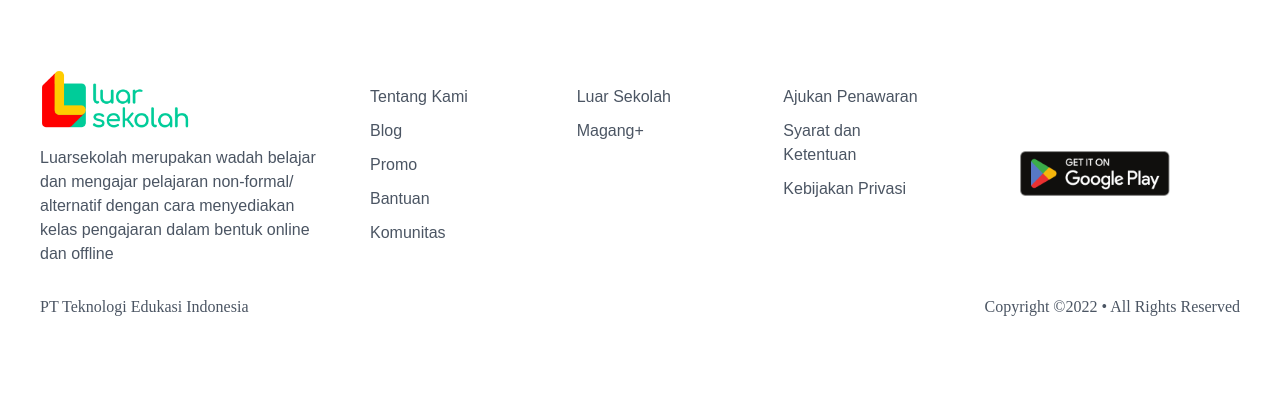
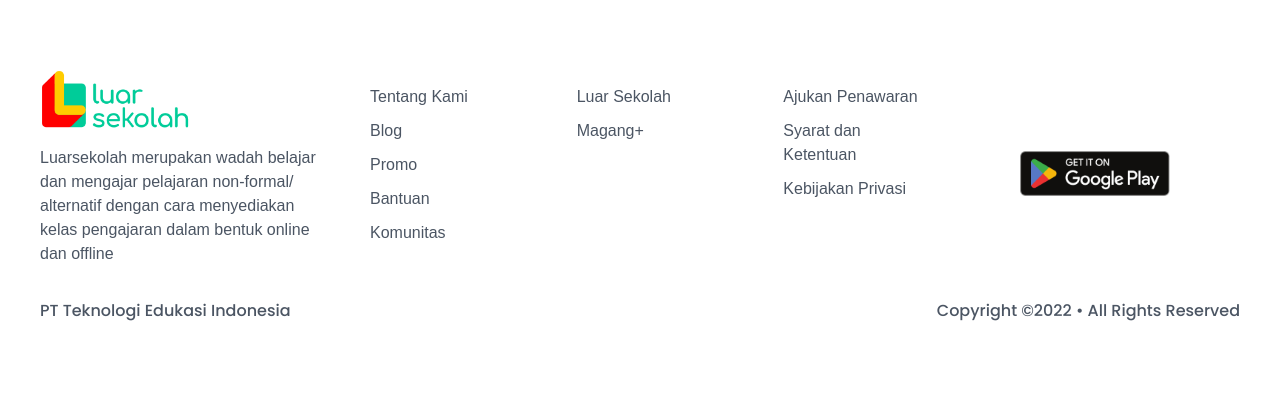
Before and after one commit to hoesnial/group-2a, a PHP site: page /group-2a/kegiatan/index.php in a window 1280 px wide. Shown: the part 3248-3657 px from the top of the page. Before the commit the page ends 3564 px from the top, so only its background shows below. Run offline with PHP 8.4, Linux system fonts and the light colour scheme.

Commit message:
update font poppins

```diff
--- a/kegiatan/footer.php
+++ b/kegiatan/footer.php
@@ -137,8 +137,8 @@
         </div>
 
         <div style="display: flex; flex-direction: row; justify-content: space-between; width: 100%;">
-            <p style="font-family: Nunito, sans-seriff; font-weight: 500; font-size: 16px; color: #4B5563;">PT Teknologi Edukasi Indonesia</p>
-            <p style="font-family: Nunito, sans-seriff; font-weight: 500; font-size: 16px; color: #4B5563;">Copyright ©2022 • All Rights Reserved</p>
+            <p style="font-family: Poppins, sans-seriff; font-weight: 500; font-size: 16px; color: #4B5563;">PT Teknologi Edukasi Indonesia</p>
+            <p style="font-family: Poppins, sans-seriff; font-weight: 500; font-size: 16px; color: #4B5563;">Copyright ©2022 • All Rights Reserved</p>
         </div>
     </div>
 </footer>
```
